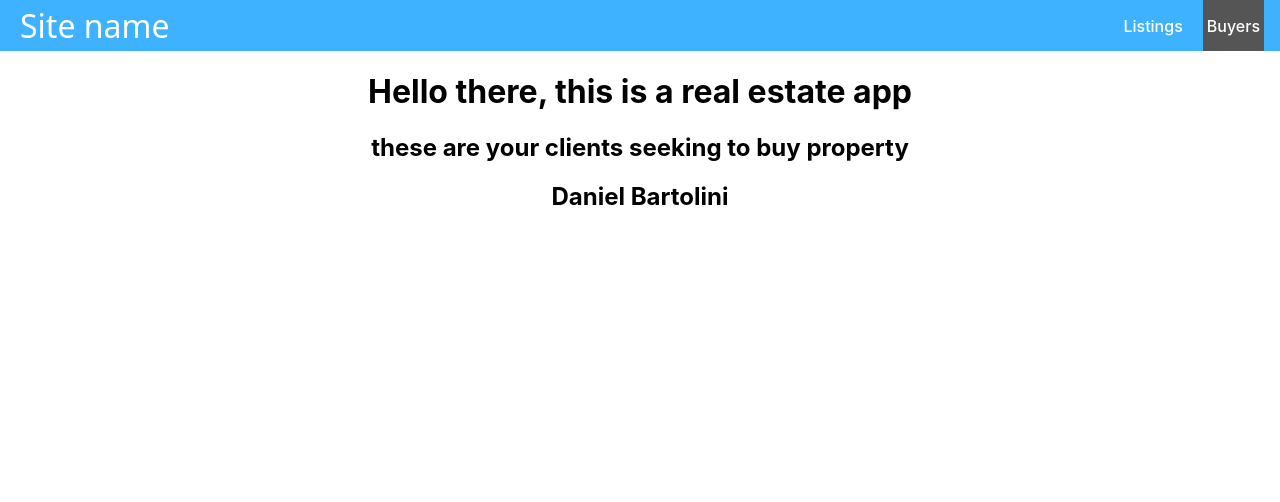
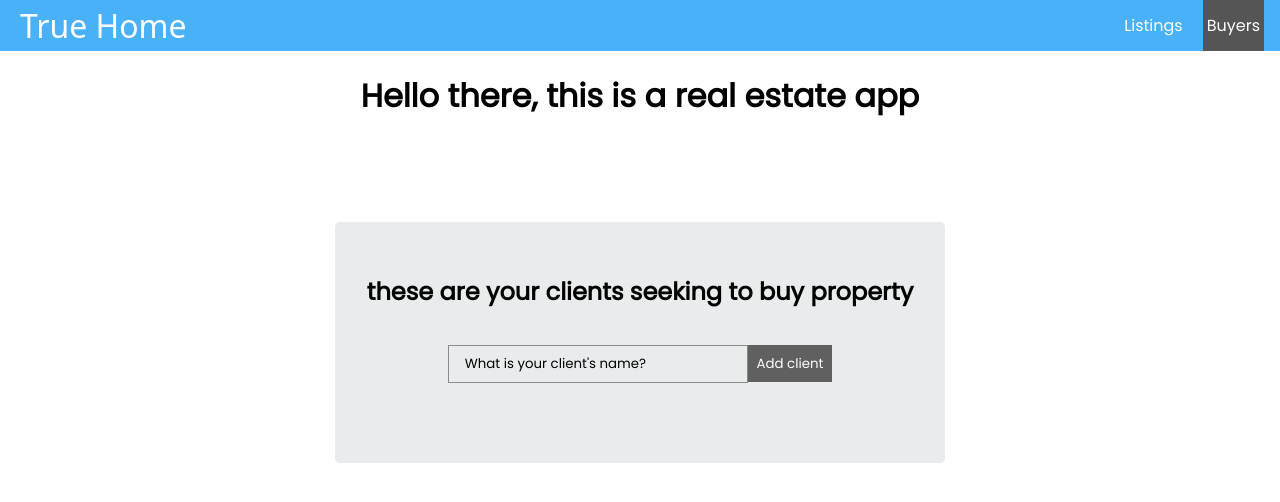
Before and after one commit to dannybartolini/true_home, a React (Create React App) app: page /buyers in a window 1280 px wide. Shown: the top 502 px of the page. Built offline with nearby package versions, Linux system fonts and the light colour scheme.

Commit message:
todo form added

```diff
--- a/src/App.css
+++ b/src/App.css
@@ -1,38 +1,123 @@
+@import url("https://fonts.googleapis.com/css2?family=Poppins&display=swap");
+
 .App {
 	text-align: center;
-}
-
-.App-logo {
-	height: 40vmin;
-	pointer-events: none;
-}
-
-@media (prefers-reduced-motion: no-preference) {
-	.App-logo {
-		animation: App-logo-spin infinite 20s linear;
-	}
-}
-
-.App-header {
-	background-color: #282c34;
-	min-height: 100vh;
-	display: flex;
-	flex-direction: column;
-	align-items: center;
-	justify-content: center;
-	font-size: calc(10px + 2vmin);
-	color: white;
 }
 
 .App-link {
 	color: #61dafb;
 }
 
-@keyframes App-logo-spin {
-	from {
-		transform: rotate(0deg);
-	}
-	to {
-		transform: rotate(360deg);
-	}
+body {
+	margin: 0;
+	/* font-family: -apple-system, BlinkMacSystemFont, "Segoe UI", "Roboto", "Oxygen",
+		"Ubuntu", "Cantarell", "Fira Sans", "Droid Sans", "Helvetica Neue",
+		sans-serif;
+	-webkit-font-smoothing: antialiased;
+	-moz-osx-font-smoothing: grayscale; */
 }
+
+code {
+	font-family: source-code-pro, Menlo, Monaco, Consolas, "Courier New",
+		monospace;
+}
+
+* {
+	box-sizing: border-box;
+	font-family: "Poppins", sans-serif;
+}
+
+body {
+	margin: 0;
+	/* display: flex;
+	justify-content: center;
+	align-items: center; */
+}
+
+.container {
+	margin: 1rem;
+	text-align: center;
+	display: flex;
+	justify-content: center;
+	align-items: center;
+}
+
+.nav {
+	background-color: #48b1f7;
+	color: white;
+	display: flex;
+	justify-content: space-between;
+	align-items: stretch;
+	gap: 2rem;
+	padding: 0 1rem;
+}
+
+.site-title {
+	font-size: 2rem;
+	font-family: system-ui, -apple-system, BlinkMacSystemFont, "Segoe UI", Roboto,
+		Oxygen, Ubuntu, Cantarell, "Open Sans", "Helvetica Neue", sans-serif;
+	color: black;
+}
+
+.nav ul {
+	padding: 0;
+	margin: 0;
+	list-style: none;
+	display: flex;
+	gap: 1rem;
+}
+
+.nav a {
+	color: white;
+	text-decoration: none;
+	font-weight: 500;
+	display: flex;
+	height: 100%;
+	align-items: center;
+	padding: 0.25rem;
+}
+
+.nav li.active {
+	background-color: #555;
+}
+
+.nav li:hover {
+	background-color: #777;
+}
+
+.BuyersListWrapper {
+	/* todoWrapper */
+	background: #e8ecec;
+	margin-top: 5rem;
+	padding: 2rem;
+	border-radius: 5px;
+}
+
+.buyersList {
+	/* .TodoForm */
+	width: 100%;
+	margin-bottom: 1rem;
+}
+
+.buyerInput {
+	outline: none;
+	background: none;
+	border: 1px solid #00000069;
+	padding: 0.5rem 1rem;
+	margin-top: 1rem;
+	margin-bottom: 2rem;
+	width: 300px;
+	color: #000000;
+}
+
+.buyerInput::placeholder {
+	color: #000;
+}
+
+.list-button {
+	background: #606060;
+	color: #fff;
+	border: none;
+	padding: 0.55rem;
+	cursor: pointer;
+}
--- a/src/App.js
+++ b/src/App.js
@@ -1,4 +1,3 @@
-import logo from "./logo.svg";
 import Navbar from "./components/Navbar";
 import "./App.css";
 import ListingsList from "./components/ListingTest";
--- a/src/components/BuyersTest.js
+++ b/src/components/BuyersTest.js
@@ -2,7 +2,7 @@ import AddItem from "./AddItem";
 import ItemList from "./ItemList";
 const BuyersList = () => {
 	return (
-		<div>
+		<div className="BuyersListWrapper">
 			<h2> these are your clients seeking to buy property</h2>
 			<ItemList />
 		</div>
--- a/src/components/ItemList.js
+++ b/src/components/ItemList.js
@@ -2,9 +2,16 @@ import Item from "./Item";
 
 const ItemList = () => {
 	return (
-		<div>
-			<Item />
-		</div>
+		<form className="buyersList">
+			<input
+				type="text"
+				className="buyerInput"
+				placeholder="What is your client's name?"
+			/>
+			<button type="submit" className="list-button">
+				Add client
+			</button>
+		</form>
 	);
 };
 
--- a/src/components/Navbar.js
+++ b/src/components/Navbar.js
@@ -5,7 +5,7 @@ const Navbar = () => {
 	return (
 		<nav className="nav">
 			<Link to="/" className="site-title">
-				Site name
+				True Home
 			</Link>
 			<ul>
 				<CustomLink to="/listings">Listings</CustomLink>
--- a/src/index.css
+++ b/src/index.css
@@ -1,4 +1,4 @@
-body {
+/* body {
 	margin: 0;
 	font-family: -apple-system, BlinkMacSystemFont, "Segoe UI", "Roboto", "Oxygen",
 		"Ubuntu", "Cantarell", "Fira Sans", "Droid Sans", "Helvetica Neue",
@@ -67,4 +67,4 @@ body {
 
 .nav li:hover {
 	background-color: #777;
-}
+} */
```
Also changed, not shown: src/logo.svg (deleted).
